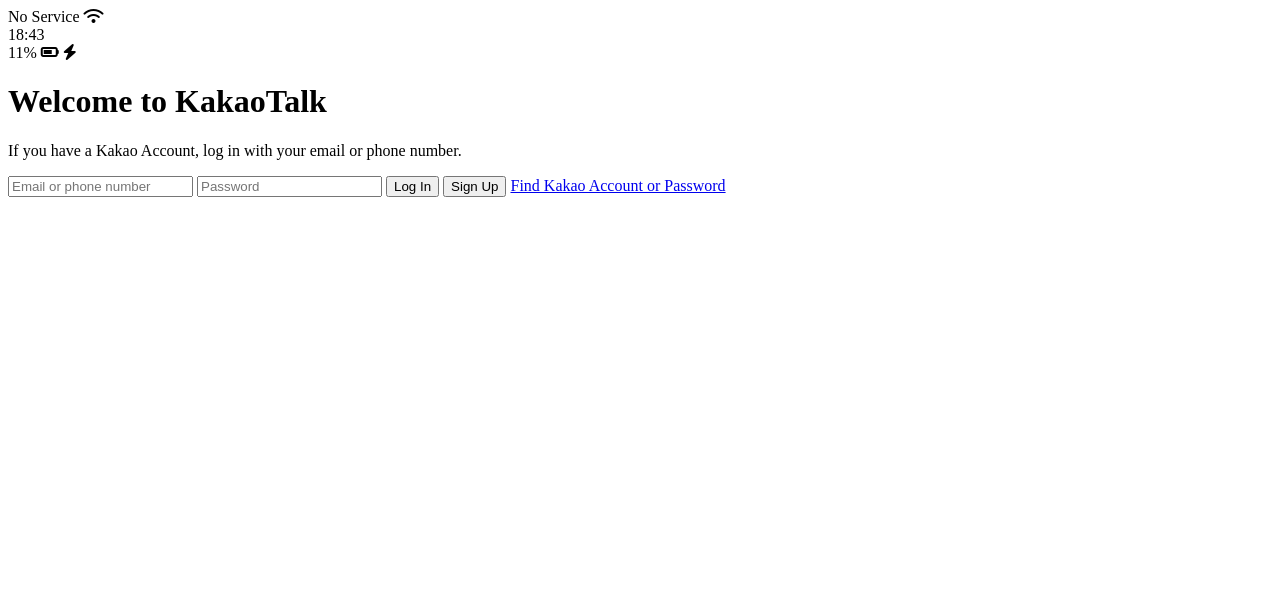
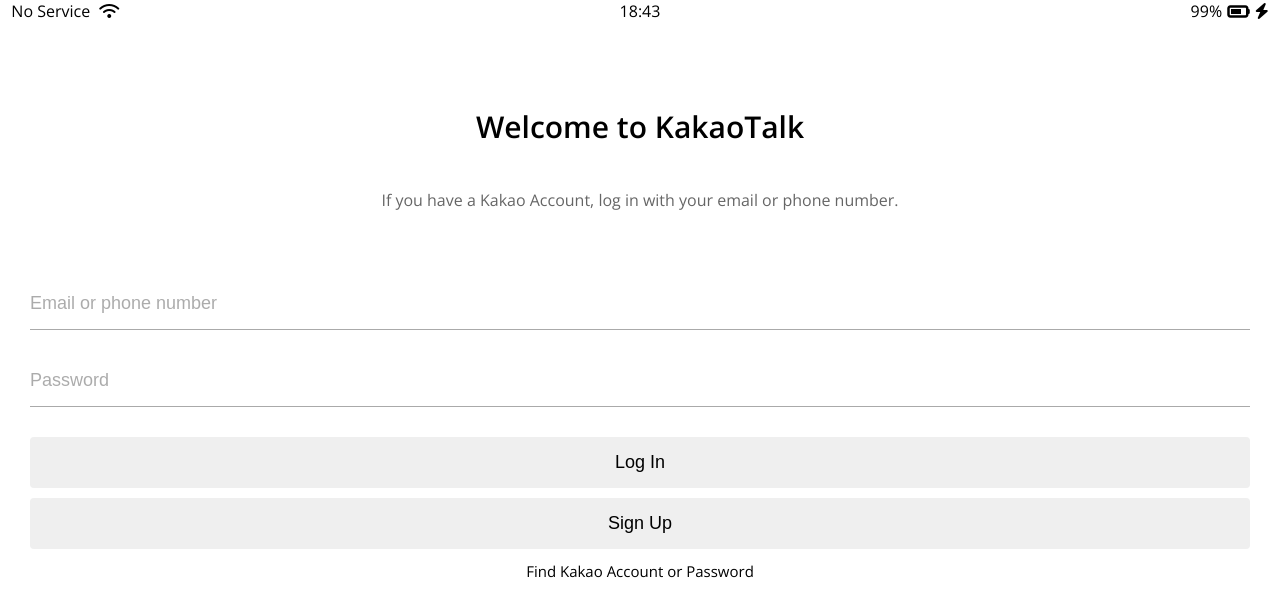
Before and after one commit to Goon070/kokoa_clone_2021, a plain HTML site: page logIn.html in a window 1280 px wide. Drawn offline with nearby package versions, Linux system fonts and the light colour scheme.

Commit message:
update css

```diff
--- /dev/null
+++ b/css/reset.css
@@ -0,0 +1,46 @@
+html, body, div, span, applet, object, iframe,
+h1, h2, h3, h4, h5, h6, p, blockquote, pre,
+a, abbr, acronym, address, big, cite, code,
+del, dfn, em, img, ins, kbd, q, s, samp,
+small, strike, strong, sub, sup, tt, var,
+b, u, i, center,
+dl, dt, dd, ol, ul, li,
+fieldset, form, label, legend,
+table, caption, tbody, tfoot, thead, tr, th, td,
+article, aside, canvas, details, embed,
+figure, figcaption, footer, header, hgroup,
+menu, nav, output, ruby, section, summary,
+time, mark, audio, video {
+	margin: 0;
+	padding: 0;
+	border: 0;
+	font-size: 100%;
+	font: inherit;
+	vertical-align: baseline;
+}
+/* HTML5 display-role reset for older browsers */
+article, aside, details, figcaption, figure,
+footer, header, hgroup, menu, nav, section {
+	display: block;
+}
+body {
+	line-height: 1;
+}
+ol, ul {
+	list-style: none;
+}
+blockquote, q {
+	quotes: none;
+}
+blockquote:before, blockquote:after,
+q:before, q:after {
+	content: '';
+	content: none;
+}
+table {
+	border-collapse: collapse;
+	border-spacing: 0;
+}
+input:focus {
+	outline:none;
+}
--- /dev/null
+++ b/css/status-bar.css
@@ -0,0 +1,23 @@
+.status-bar {
+    display: flex;
+    justify-content: center;
+    padding: 3px 5px;
+}
+.status-bar__column {
+    width: 33%;
+}
+.status-bar__column:first-child span {
+    margin-right: 5px;
+}
+.status-bar__column:nth-child(2){
+    display: flex;
+    justify-content: center;
+}
+.status-bar__column:last-child {
+    display: flex;
+    justify-content: flex-end;
+    align-items: center;
+}
+.status-bar__column .fa-battery-three-quarters {
+    margin: 0px 5px;
+}
--- /dev/null
+++ b/css/styles.css
@@ -0,0 +1,62 @@
+@import url('https://fonts.googleapis.com/css2?family=Open+Sans:wght@400;600&display=swap');
+@import "reset.css";
+@import "status-bar.css";
+@import "variables.css";
+
+body {
+    font-family: 'Open Sans', sans-serif;
+}
+.welcome-header {
+    margin-top: 90px;
+    display: flex;
+    flex-direction: column;
+    justify-content: center;
+    align-items: center;
+    text-align: center;
+}
+.welcome-header__title {
+    font-size: 30px;
+    margin-bottom: 50px;
+    font-weight: 600;
+}
+.welcome-header__text {
+    width: 60%;
+    margin-bottom: 20px;
+    opacity: 0.6;
+}
+#login-form {
+    display: flex;
+    flex-direction: column;
+    margin: 0px 30px;
+}
+#login-form input {
+    padding: 15px 0px;
+    border: none;
+    border-bottom: 1px solid var(--gray);
+    font-size: 18px;
+    margin-bottom: 25px;
+    transition: border-color 0.3s ease-in-out;
+}
+#login-form input:focus {
+    border-color: var(--yellow);
+}
+#login-form input::placeholder {
+    opacity: 0.6;
+}
+#login-form button {
+    border: none;
+    border-radius: 4px;
+    padding: 15px 0px;
+    font-size: 18px;
+    margin: 5px 0px;
+}
+#login-form {
+    margin-top: 50px;
+}
+#login-form a {
+    text-decoration: none;
+    margin-top: 10px;
+    font-size: 15px;
+    text-align: center;
+    color: black;
+}
--- /dev/null
+++ b/css/variables.css
@@ -0,0 +1,4 @@
+:root {
+    --yellow: #fae100;
+    --gray: rgb(170, 170, 170);
+}
--- a/logIn.html
+++ b/logIn.html
@@ -5,11 +5,13 @@
         <meta name="viewport" content="width=device-width" />
         <title>Welcome to KakaoTalk</title>
         <script src="https://kit.fontawesome.com/fa6204219d.js" crossorigin="anonymous"></script>
-        <style>
-        </style>
+        <link href="css/styles.css" rel="stylesheet">
+        <link rel="preconnect" href="https://fonts.gstatic.com">
+        <link rel="preconnect" href="https://fonts.gstatic.com">
+        <link href="https://fonts.googleapis.com/css2?family=Open+Sans:wght@400;600&display=swap" rel="stylesheet">
     </head>
     <body>
-        <div id="status-bar">
+        <div class="status-bar">
             <div class="status-bar__column">
                 <span>No Service</span>
                 <i class="fas fa-wifi"></i>
@@ -18,8 +20,8 @@
                 <span>18:43</span>
             </div>
             <div class="status-bar__column">
-                <span>11%</span>
-                <i class="fas fa-battery-three-quarters"></i>
+                <span>99%</span>
+                <i class="fas fa-battery-three-quarters fa-lg"></i>
                 <i class="fas fa-bolt"></i>
             </div>
         </div>
@@ -32,9 +34,7 @@
         </header>
         <main>
             <form id="login-form">
-                <label for="emailnumber">
-                    <input id="emailnumber" type="emailnumber" multiple required placeholder="Email or phone number" />
-                </label>
+                <input id="emailnumber" type="text" multiple required placeholder="Email or phone number" />
                 <input type="password" min="8" required placeholder="Password" />
                 <button>Log In</button>
                 <button>Sign Up</button>
```
